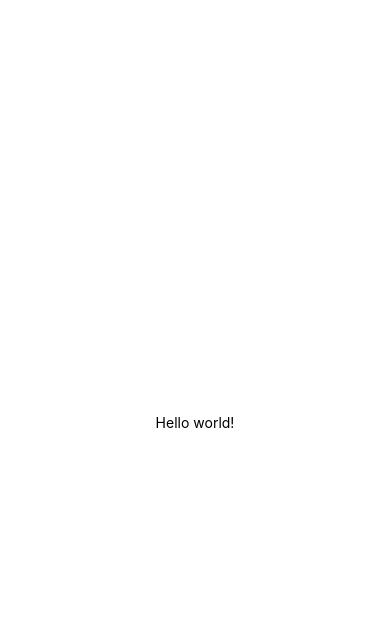
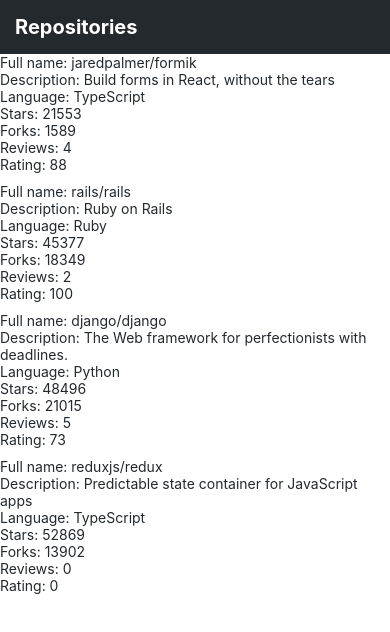
Before and after one commit to ajay26188/Repository_Rating_App, a React Native app in the folder rate-repository-app/: screen / in a window 390 px wide. Shown: the top 632 px of the page. Built offline with nearby package versions, Linux system fonts and the light colour scheme.

Commit message:
AppBar Added

```diff
--- a/rate-repository-app/App.js
+++ b/rate-repository-app/App.js
@@ -1,20 +1,7 @@
-import { StatusBar } from 'expo-status-bar';
-import { StyleSheet, Text, View } from 'react-native';
+import Main from './src/components/Main';
 
-export default function App() {
-  return (
-    <View style={styles.container}>
-      <Text>Hello world!</Text>
-      <StatusBar style="auto" />
-    </View>
-  );
-}
+const App = () => {
+  return <Main />;
+};
 
-const styles = StyleSheet.create({
-  container: {
-    flex: 1,
-    backgroundColor: '#fff',
-    alignItems: 'center',
-    justifyContent: 'center',
-  },
-});
+export default App;
--- /dev/null
+++ b/rate-repository-app/src/components/AppBar.jsx
@@ -0,0 +1,23 @@
+import { View, StyleSheet } from 'react-native';
+import Constants from 'expo-constants';
+import AppBarTab from './AppBarTab';
+import theme from '../theme';
+
+const styles = StyleSheet.create({
+  container: {
+    paddingTop: Constants.statusBarHeight,
+    backgroundColor: theme.colors.appBarBackground
+  },
+  // ...
+});
+
+const AppBar = () => {
+  return (
+    <View style={styles.container}>
+        <AppBarTab />
+    </View>
+  );
+
+};
+
+export default AppBar;
--- /dev/null
+++ b/rate-repository-app/src/components/AppBarTab.jsx
@@ -0,0 +1,13 @@
+import { Pressable } from "react-native";
+import Text from "./Text";
+
+const AppBarTab = () => {
+
+    return (
+        <Pressable>
+            <Text color='white'  fontWeight='bold' style={{ padding: 15, fontSize: 20 }}>Repositories</Text>
+        </Pressable>
+    )
+}
+
+export default AppBarTab;
--- /dev/null
+++ b/rate-repository-app/src/components/Main.jsx
@@ -0,0 +1,23 @@
+import Constants from 'expo-constants';
+import { Text, StyleSheet, View } from 'react-native';
+import RepositoryList from './RepositoryList';
+import AppBar from './AppBar';
+
+const styles = StyleSheet.create({
+  container: {
+    flexGrow: 1,
+    flexShrink: 1,
+  },
+});
+
+const Main = () => {
+  return (
+    <View style={styles.container}>
+       <AppBar />
+      <RepositoryList />
+
+    </View>
+  );
+};
+
+export default Main;
--- /dev/null
+++ b/rate-repository-app/src/components/RepositoryItem.jsx
@@ -0,0 +1,17 @@
+import {View} from 'react-native'
+import Text from './Text'
+
+const RepositoryItem = ({repository}) => {
+    return (
+        <View>
+            <Text>Full name: {repository.fullName}</Text>
+            <Text>Description: {repository.description}</Text>
+            <Text>Language: {repository.language}</Text>
+            <Text>Stars: {repository.stargazersCount}</Text>
+            <Text>Forks: {repository.forksCount}</Text>
+            <Text>Reviews: {repository.reviewCount}</Text>
+            <Text>Rating: {repository.ratingAverage}</Text>
+        </View>
+)
+}
+export default RepositoryItem
--- /dev/null
+++ b/rate-repository-app/src/components/RepositoryList.jsx
@@ -0,0 +1,70 @@
+import { FlatList, View, StyleSheet, Text } from 'react-native';
+import RepositoryItem from './RepositoryItem';
+
+const styles = StyleSheet.create({
+  separator: {
+    height: 10,
+  },
+});
+
+const repositories = [
+  {
+    id: 'jaredpalmer.formik',
+    fullName: 'jaredpalmer/formik',
+    description: 'Build forms in React, without the tears',
+    language: 'TypeScript',
+    forksCount: 1589,
+    stargazersCount: 21553,
+    ratingAverage: 88,
+    reviewCount: 4,
+    ownerAvatarUrl: 'https://avatars2.githubusercontent.com/u/4060187?v=4',
+  },
+  {
+    id: 'rails.rails',
+    fullName: 'rails/rails',
+    description: 'Ruby on Rails',
+    language: 'Ruby',
+    forksCount: 18349,
+    stargazersCount: 45377,
+    ratingAverage: 100,
+    reviewCount: 2,
+    ownerAvatarUrl: 'https://avatars1.githubusercontent.com/u/4223?v=4',
+  },
+  {
+    id: 'django.django',
+    fullName: 'django/django',
+    description: 'The Web framework for perfectionists with deadlines.',
+    language: 'Python',
+    forksCount: 21015,
+    stargazersCount: 48496,
+    ratingAverage: 73,
+    reviewCount: 5,
+    ownerAvatarUrl: 'https://avatars2.githubusercontent.com/u/27804?v=4',
+  },
+  {
+    id: 'reduxjs.redux',
+    fullName: 'reduxjs/redux',
+    description: 'Predictable state container for JavaScript apps',
+    language: 'TypeScript',
+    forksCount: 13902,
+    stargazersCount: 52869,
+    ratingAverage: 0,
+    reviewCount: 0,
+    ownerAvatarUrl: 'https://avatars3.githubusercontent.com/u/13142323?v=4',
+  },
+];
+
+const ItemSeparator = () => <View style={styles.separator} />;
+
+const RepositoryList = () => {
+  return (
+    <FlatList
+      data={repositories}
+      ItemSeparatorComponent={ItemSeparator}
+      renderItem={({item}) => <RepositoryItem repository={item} />}
+      keyExtractor={item => item.id}
+    />
+  );
+};
+
+export default RepositoryList;
--- /dev/null
+++ b/rate-repository-app/src/components/Text.jsx
@@ -0,0 +1,43 @@
+import { Text as NativeText, StyleSheet } from 'react-native';
+
+import theme from '../theme';
+
+const styles = StyleSheet.create({
+  text: {
+    color: theme.colors.textPrimary,
+    fontSize: theme.fontSizes.body,
+    fontFamily: theme.fonts.main,
+    fontWeight: theme.fontWeights.normal,
+  },
+  colorTextSecondary: {
+    color: theme.colors.textSecondary,
+  },
+  colorPrimary: {
+    color: theme.colors.primary,
+  },
+  colorWhite: {
+    color: theme.colors.white,
+  },
+  fontSizeSubheading: {
+    fontSize: theme.fontSizes.subheading,
+  },
+  fontWeightBold: {
+    fontWeight: theme.fontWeights.bold,
+  },
+});
+
+const Text = ({ color, fontSize, fontWeight, style, ...props }) => {
+  const textStyle = [
+    styles.text,
+    color === 'textSecondary' && styles.colorTextSecondary,
+    color === 'primary' && styles.colorPrimary,
+    color === 'white' && styles.colorWhite,
+    fontSize === 'subheading' && styles.fontSizeSubheading,
+    fontWeight === 'bold' && styles.fontWeightBold,
+    style,
+  ];
+
+  return <NativeText style={textStyle} {...props} />;
+};
+
+export default Text;
--- /dev/null
+++ b/rate-repository-app/src/theme.js
@@ -0,0 +1,22 @@
+const theme = {
+    colors: {
+      textPrimary: '#24292e',
+      textSecondary: '#586069',
+      primary: '#0366d6',
+      appBarBackground: '#24292e',
+      white: '#ffffff'
+    },
+    fontSizes: {
+      body: 14,
+      subheading: 16,
+    },
+    fonts: {
+      main: 'System',
+    },
+    fontWeights: {
+      normal: '400',
+      bold: '700',
+    },
+  };
+
+  export default theme;
```
